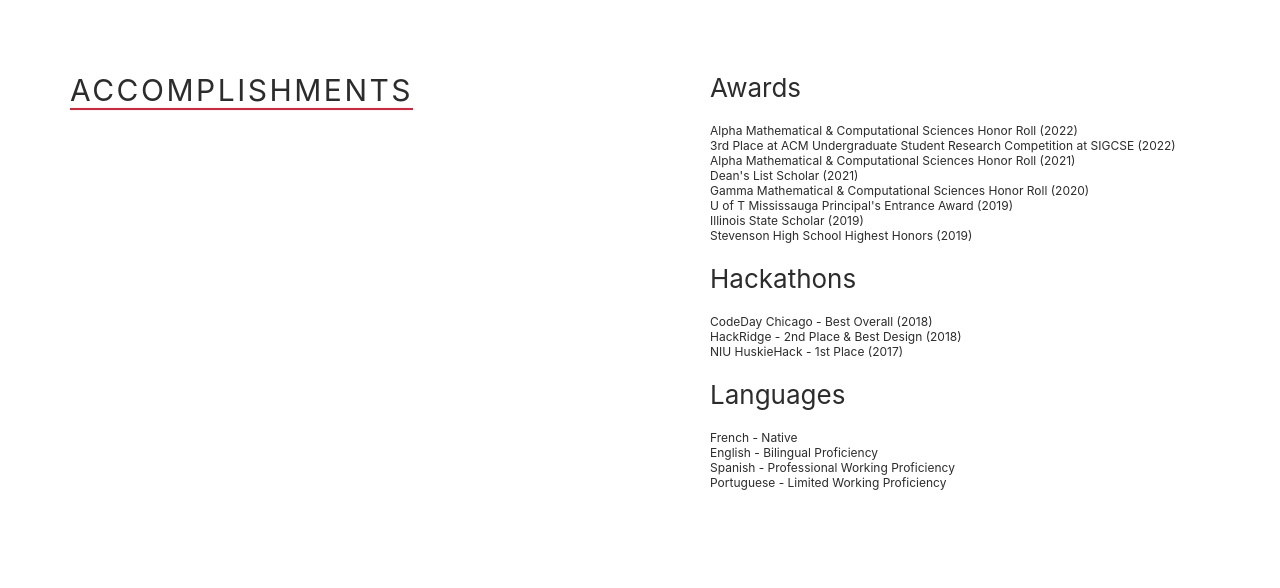
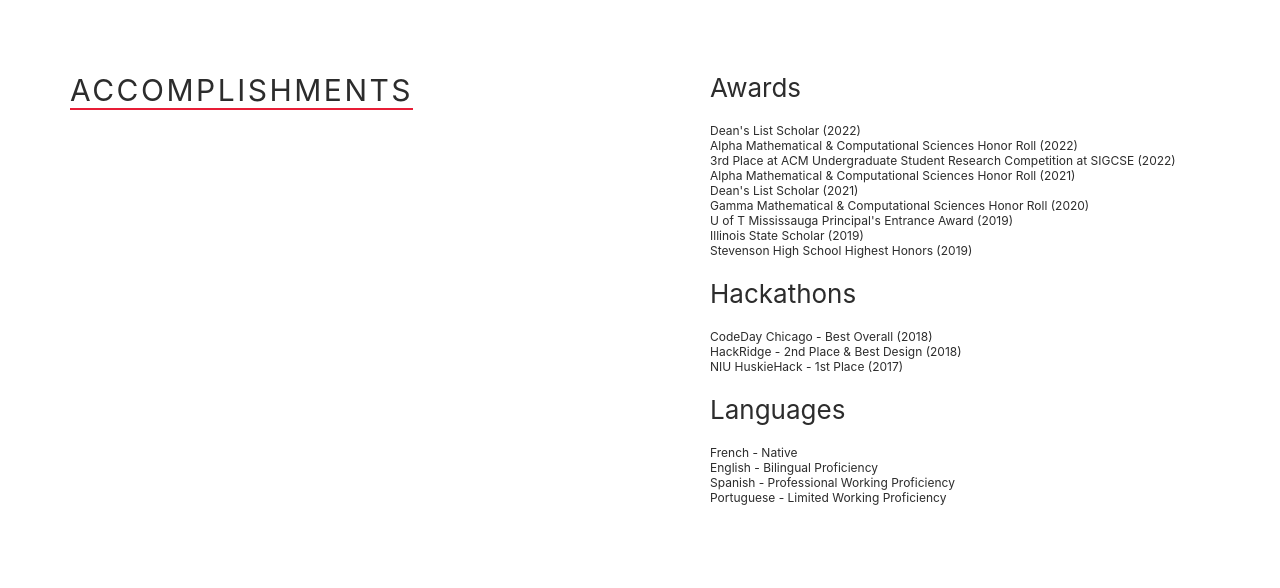
Before and after one commit to udosreis/udosreis.github.io, a plain HTML site: page about.html in a window 1280 px wide. Shown: the part 2780-3368 px from the top of the page. Drawn offline with nearby package versions, Linux system fonts and the light colour scheme.

Commit message:
Added award

```diff
--- a/about.html
+++ b/about.html
@@ -211,7 +211,7 @@
                 <div class="ddetails">
                     <p class="h1" data-aos="fade-right">Awards</p>
                     <br>
-                    <p class="h3" data-aos="fade-right">Alpha Mathematical & Computational Sciences Honor Roll (2022)<br>3rd Place at ACM Undergraduate Student Research Competition at SIGCSE (2022)<br>Alpha Mathematical & Computational Sciences Honor Roll (2021)<br>Dean's List Scholar (2021)<br>Gamma Mathematical & Computational Sciences Honor Roll (2020)<br>U of T Mississauga Principal's Entrance Award (2019)<br>Illinois State Scholar (2019)<br>Stevenson High School Highest Honors (2019)</p>
+                    <p class="h3" data-aos="fade-right">Dean's List Scholar (2022)<br>Alpha Mathematical & Computational Sciences Honor Roll (2022)<br>3rd Place at ACM Undergraduate Student Research Competition at SIGCSE (2022)<br>Alpha Mathematical & Computational Sciences Honor Roll (2021)<br>Dean's List Scholar (2021)<br>Gamma Mathematical & Computational Sciences Honor Roll (2020)<br>U of T Mississauga Principal's Entrance Award (2019)<br>Illinois State Scholar (2019)<br>Stevenson High School Highest Honors (2019)</p>
                     <br>
                     <p class="h1" data-aos="fade-right">Hackathons</p>
                     <br>
```
